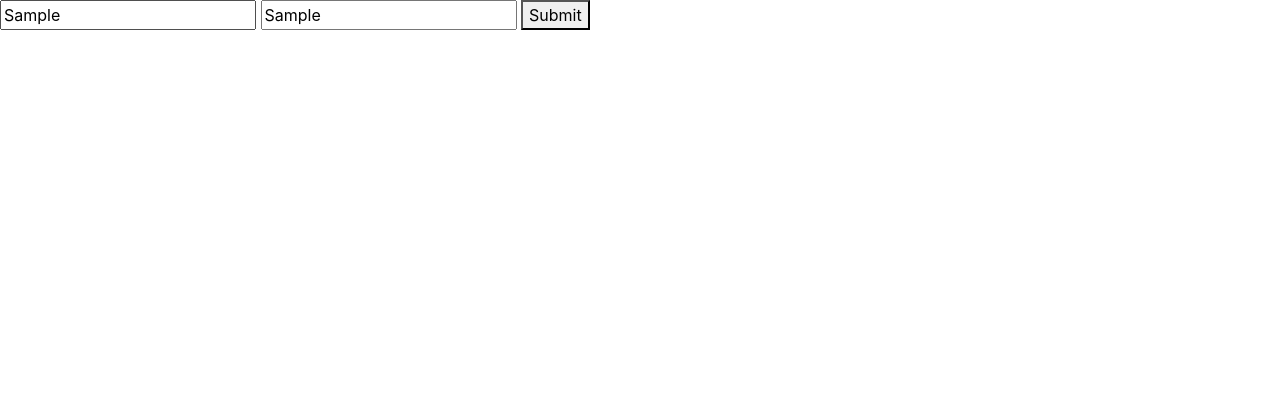
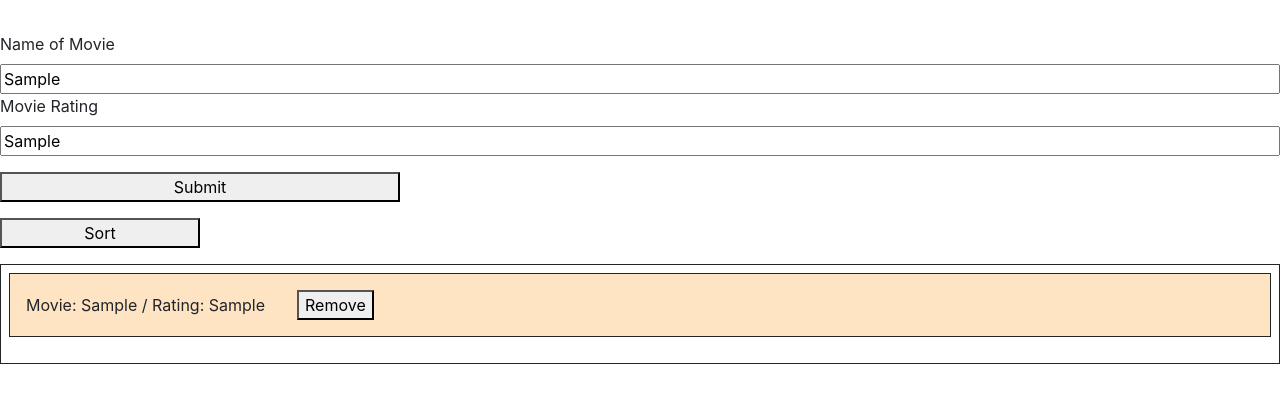
Before and after one commit to mxjung/jquery-dom, a plain HTML site: page index2.html in a window 1280 px wide. Both pictures are taken after typing "Sample", "Sample" into the empty fields and a click on the button "Submit". Drawn offline with nearby package versions, Linux system fonts and the light colour scheme.

Commit message:
finished part 2

```diff
--- a/index2.html
+++ b/index2.html
@@ -1,21 +1,67 @@
 <!DOCTYPE html>
 <html lang="en">
+
 <head>
   <meta charset="UTF-8">
   <title>Document</title>
-  <link rel="stylesheet"
-        href="https://unpkg.com/bootstrap/dist/css/bootstrap.css">
+  <link rel="stylesheet" href="https://unpkg.com/bootstrap/dist/css/bootstrap.css">
   <style>
+    .movie-list {
+      border: .05rem solid;
+      min-height: 100px;
+    }
+
+    .movies {
+      border: .05rem solid;
+      padding: 1rem;
+      margin: .5rem;
+      background-color: bisque;
+    }
+
+    .remove {
+      margin-left: 2rem;
+    }
+
+    .submit {
+      width: 25rem;
+      margin-top: 1rem;
+      margin-bottom: 1rem;
+    }
+
+    .sort-button {
+      width: 12.5rem;
+      margin-top: 0rem;
+      margin-bottom: 1rem;
+    }
+
+    .inputs {}
+
+    .user {
+      margin-top: 2rem;
+      display: flex;
+      flex-direction: column;
+    }
+
   </style>
 </head>
 
 <body>
-<input type="text" class='inputs'>
-<input type="text" class='inputs'>
-<button>Submit</button>
+  <div class="user">
+    <label>Name of Movie</label>
+    <input type="text" class="inputs">
+    <label>Movie Rating</label>
+    <input type="text" class="inputs" type="number" min="0" max="10">
+    <button class="submit">Submit</button>
+  </div>
 
-<script src="https://code.jquery.com/jquery-3.3.1.js"></script>
-<script src="script2.js"></script>
+  <button class="sort-button">Sort</button>
+
+  <div class="movie-list">
+
+
+  </div>
+  <script src="https://code.jquery.com/jquery-3.3.1.js"></script>
+  <script src="script2.js"></script>
 </body>
 
 </html>
--- a/script2.js
+++ b/script2.js
@@ -0,0 +1,30 @@
+
+
+// Grab title and ratings when button is pressed
+
+$('.submit').on('click', function () {
+  let movieTitle = $('input').eq(0).val();
+  let movieRating = $('input').eq(1).val();
+
+  if (movieRating > 10 || movieRating < 0 || movieTitle.length < 2) {
+    return;
+  }
+
+  let movieInput = $(`<div class='movies' id='${movieRating}'>Movie: ${movieTitle} / Rating: ${movieRating}</div>`);
+  let removeButton = $('<button class="remove">Remove</button>').on('click', function () { this.closest('div').remove() });
+  movieInput.append(removeButton);
+
+  // $('.movie-list').append(`<div class='movies'>Movie: ${movieTitle} / Rating: ${movieRating}</div>`);
+  $('.movie-list').append(movieInput);
+});
+
+$('.sort-button').on('click', function () {
+  $(".movie-list .movies").sort(function (a, b) {
+    return parseInt(a.id) > parseInt(b.id);
+  }).each(function () {
+    var elem = $(this);
+    console.log(elem);
+    elem.remove();
+    $(".movie-list").append(elem);
+  });
+})
```
